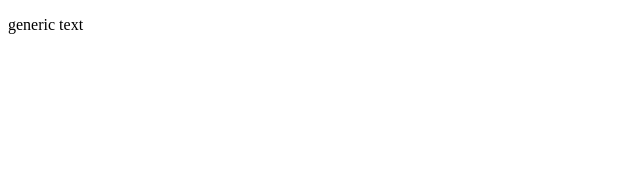
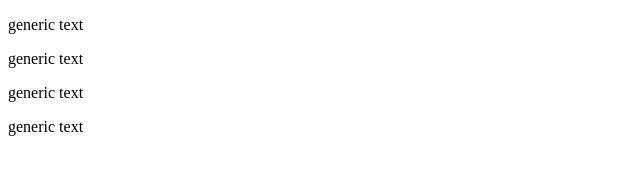
Before and after one commit to FSpitzock/Checkmate_To_Do_List_tracker, a plain HTML site: page index.html in a window 1280 px wide. Shown: the whole page, without its empty margins (0-640 px from the left). Drawn offline with Linux system fonts and the light colour scheme.

Commit message:
added generic text

```diff
--- a/index.html
+++ b/index.html
@@ -8,6 +8,11 @@
 </head>
 <body>
 <p> generic text </p>
+
+<p> generic text </p>
+<p> generic text </p>
+<p> generic text </p>
+
  <!-- JS link goes here -->
 </body>
 </html>
```
